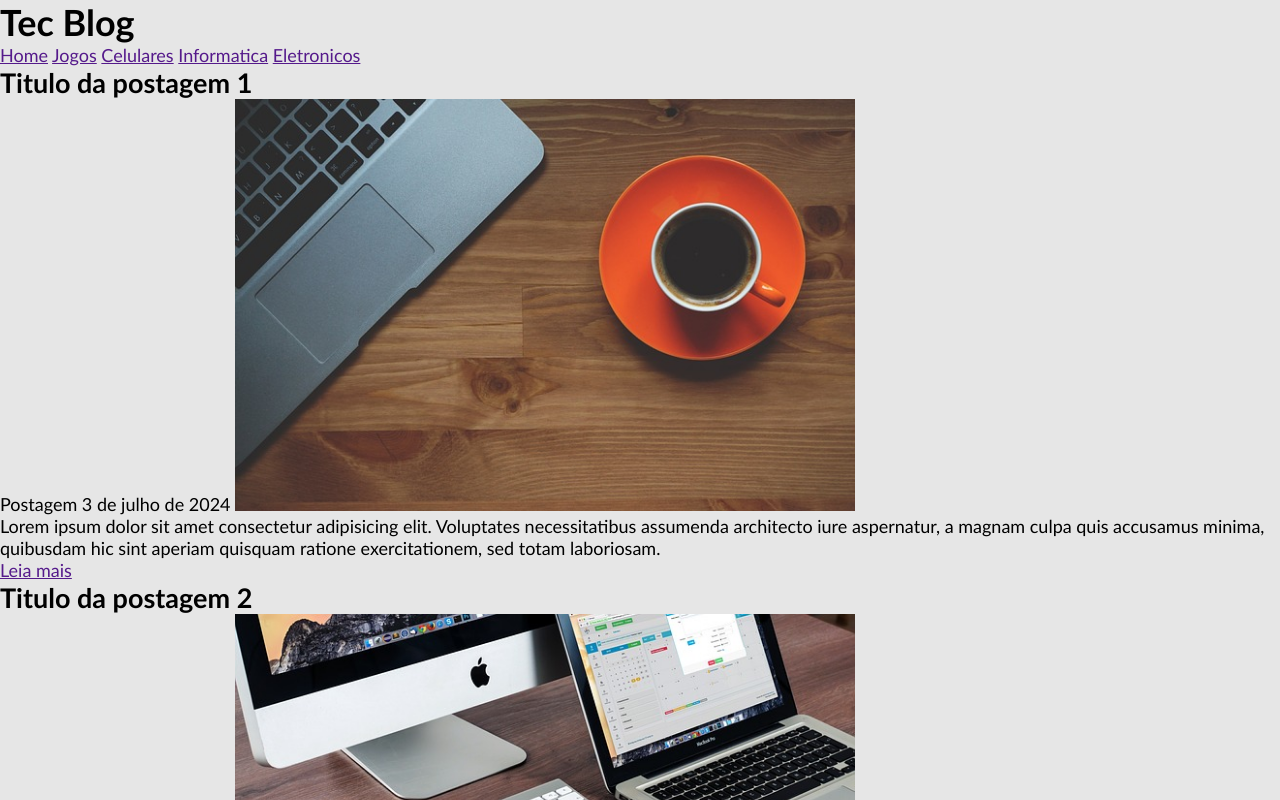
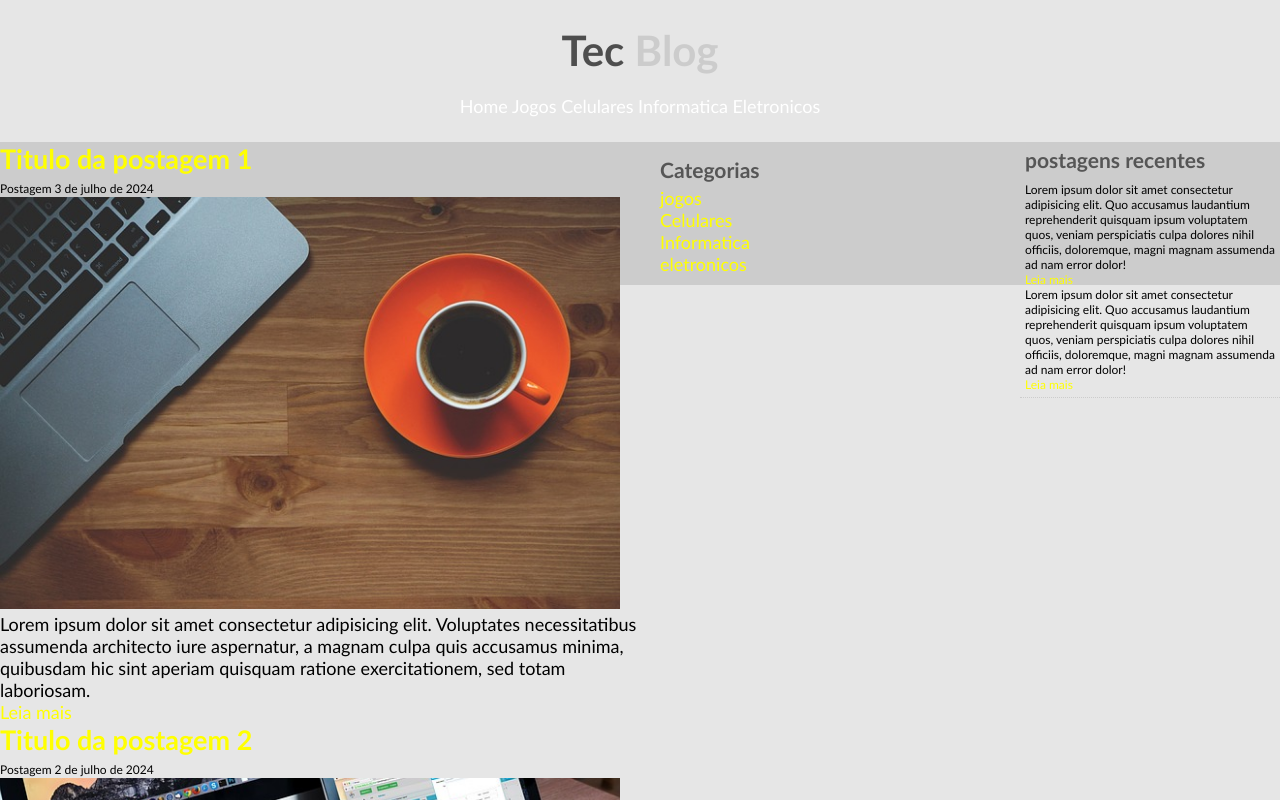
Before and after one commit to Ruanrpm/css, a plain HTML site: page blog/index.html in a window 1280 px wide. Shown: the top 800 px of the page. Drawn offline with Linux system fonts and the light colour scheme.

Commit message:
IDs e classes

```diff
--- a/blog/assets/CSS/estilo.css
+++ b/blog/assets/CSS/estilo.css
@@ -12,6 +12,142 @@ body {
 
 }
 
+.navbar {
+    background-color: bisque;
+    overflow: hidden;
+}
+
+.navbar a {
+    float: left;
+    text-align: center;
+    color: azure;
+    text-decoration: none;
+    font-size: 17px;
+    padding: 14px 16px;
+}
+
+.navbar a:hover {
+    background-color: #ddd;
+    color: rgb(43 , 43 , 43);
+}
+
+.navbar a.split {
+    float: right;
+    text-align: center;
+    color: azure;
+    text-decoration: none;
+    font-size: 17px;
+    padding: 14px 16px;
+    background-color: darkgray;
+}
+
+
+#area-cabeçalho {
+    background-color: #e6e6e6;
+    padding: 15px;
+    text-align: center;
+}
+
+#area-logo , #area-menu {
+    padding: 10px;
+}
+
+#area-pricipal {
+    width: 920px;
+    margin: 0;
+    padding: 15px;
+}
+
+#area-postagens{
+    width: 660px;
+    float: left;
+}
+
+#area-lateral{
+    width: 260px;
+    float: right;
+}
+
+.postagem{
+    padding: 20px;
+    margin-bottom: 20px;
+    background-color: #e6e6e6;
+}
+
+.conteudo-lateral {
+    background-color: #ccc;
+    padding: 10px;
+    margin-bottom: 20px;
+}
+
+.postagem-lateral{
+    font-size: 12px;
+    padding: 5px;
+    border-bottom: 1px dotted #ccc;
+}
+
+#rodape {
+    text-align: center;
+    padding: 15px;
+    background-color: #ccc;
+    clear: both;
+}
+
+/* formataçoes gerais */
+
+a {
+    text-decoration: none;
+}
+
+a:visited {
+    color: yellow;
+}
+
+a:hover{
+    text-decoration: none;
+}
+
+#area-cabeçalho a:visited {
+    color: #fff;
+    padding: 12px;
+}
+
+h1 {
+    color: #4e4e4e;
+    font-size: 42px;
+}
+
+h2 {
+    color: yellow;
+}
+
+h3{
+    color: #565656;
+    background-color: #ccc;
+    padding: 5px;
+}
+
+.branco {
+    color: #ccc;
+}
+
+.data-postagem {
+    font-size: 12px;
+}
+
+
+
+
+
+
+
+
+
+/* sites
+
+°colors
+°
+fonts*/
 
 
 
--- a/blog/index.html
+++ b/blog/index.html
@@ -10,16 +10,16 @@
 
 <body>
 
-    <header>
+    <header id="area-cabeçalho">
         <!-- area cabeçalho -->
-        <div>
+        <div id="area-">
             <!-- logo -->
-            <div>
-                <h1>Tec <span>Blog</span></h1>
+            <div id="area-logo">
+                <h1>Tec <span class="branco">Blog</span></h1>
             </div>
 
             <!-- menu -->
-            <div>
+            <div id="area-menu">
                 <a href="">Home</a>
                 <a href="">Jogos</a>
                 <a href="">Celulares</a>
@@ -32,13 +32,13 @@
     </header>
 
     <!-- area principal -->
-    <main>
+    <main id="area-principal">
         <!-- area de postagens -->
-        <div>
+        <div id="area-postagens">
             <!-- postagem -->
-            <div>
+            <div class="postagens">
                 <h2>Titulo da postagem 1</h2>
-                <span>Postagem 3 de julho de 2024</span>
+                <span class="data-postagem">Postagem 3 de julho de 2024</span>
 
                 <img src="assets/imagens/imagem1.jpg" width="620px" alt="">
                 <p>Lorem ipsum dolor sit amet consectetur adipisicing elit. Voluptates necessitatibus assumenda
@@ -48,9 +48,9 @@
                 <a href="">Leia mais</a>
             </div>
             <!-- postagem 2 -->
-            <div>
+            <div class="postagens">
                 <h2>Titulo da postagem 2</h2>
-                <span>Postagem 2 de julho de 2024</span>
+                <span class="data-postagem">Postagem 2 de julho de 2024</span>
 
                 <img src="assets/imagens/imagem2.jpg" width="620px" alt="">
                 <p>Lorem ipsum dolor sit amet consectetur adipisicing elit. Voluptates necessitatibus assumenda
@@ -62,12 +62,12 @@
         </div>
 
         <!-- area lateral -->
-        <div>
+        <div id="area-lateral">
             <!-- conteudo lateral -->
             <h3>postagens recentes</h3>
 
             <!-- postagem 1 -->
-            <div>
+            <div class="postagem-lateral">
                 <p>Lorem ipsum dolor sit amet consectetur adipisicing elit. Quo accusamus laudantium reprehenderit
                     quisquam ipsum voluptatem quos, veniam perspiciatis culpa dolores nihil officiis, doloremque, magni
                     magnam assumenda ad nam error dolor!</p>
@@ -79,17 +79,17 @@
                 </div>
             </div>
             <!-- conteudo lateral -->
-            <div>
+            <div class="conteudo-lateral">
                 <h3>Categorias</h3>
-                <a href="">jogos</a>
-                <a href="">Celulares</a>
-                <a href="">Informatica</a>
-                <a href="">eletronicos</a>
+                <a href="">jogos</a><br>
+                <a href="">Celulares</a><br>
+                <a href="">Informatica</a><br>
+                <a href="">eletronicos</a><br>
             </div>
         </div>
     </main>
 
-    <footer>
+    <footer id="rodape">
         <p>Todos os direitos reservados</p>
     </footer>
 
```
